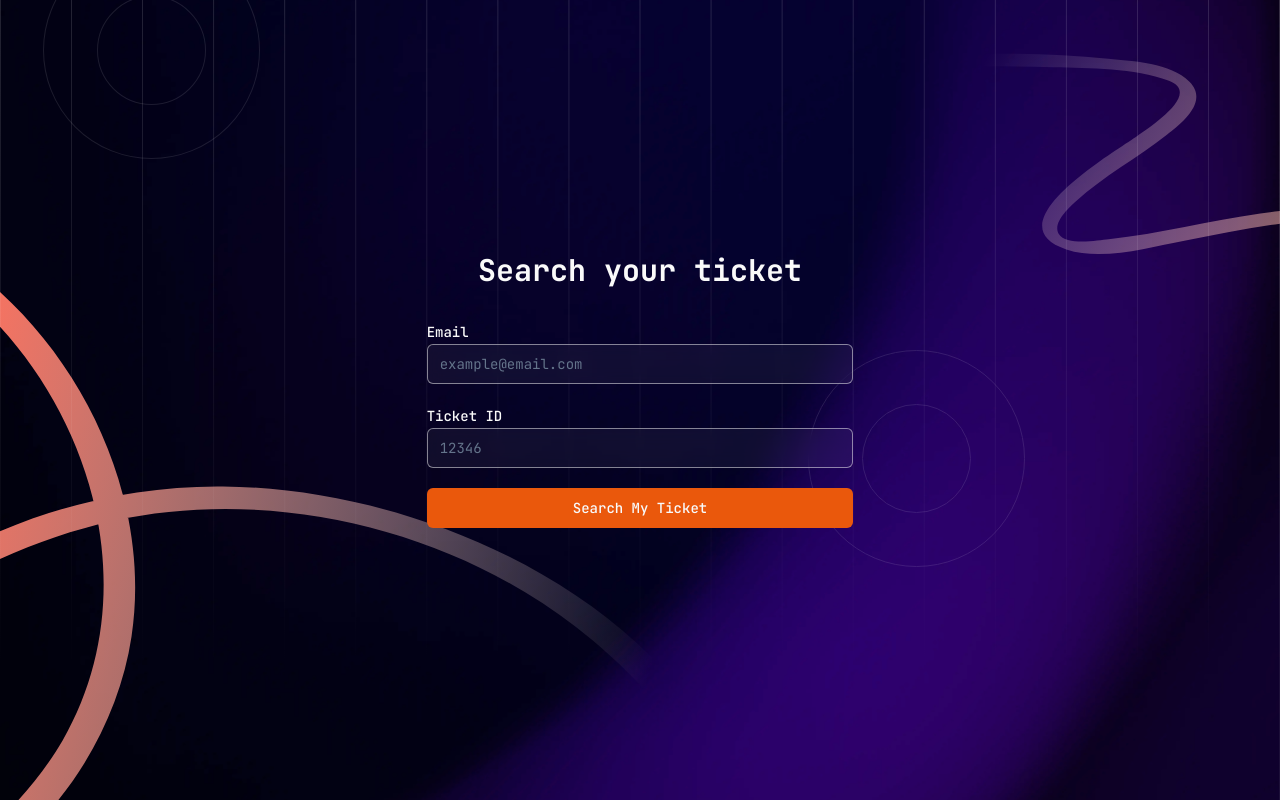
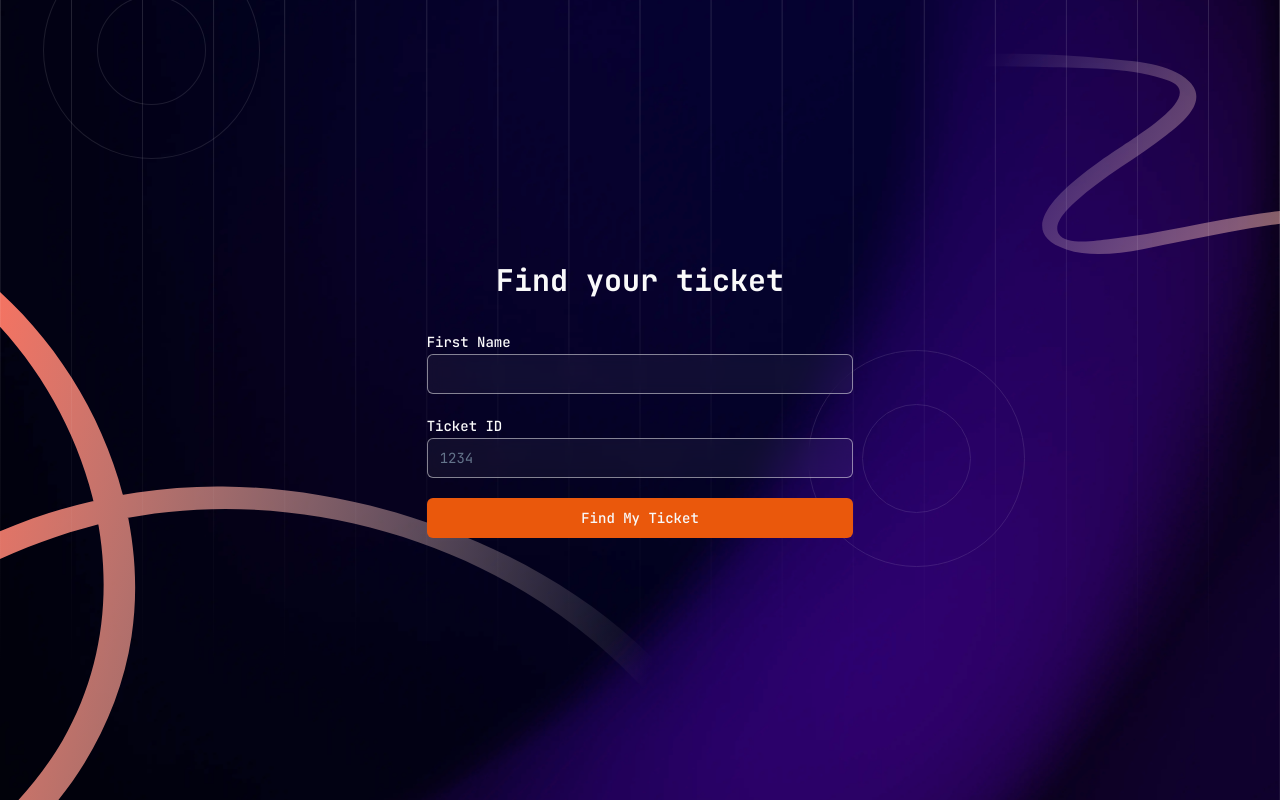
Before and after one commit to danielsrbueno/ticket-generator, a Next.js app: page /ticket in a window 1280 px wide. Built offline with nearby package versions, Linux system fonts and the light colour scheme.

Commit message:
feat: add database integration

```diff
--- a/app/ticket/[ticketId]/page.js
+++ b/app/ticket/[ticketId]/page.js
@@ -1,15 +1,61 @@
-//"use client"
+"use client"
+import { useEffect, useState } from "react"
+import { useParams } from "next/navigation"
 import Image from "next/image"
 import { Github } from "lucide-react"
+import api from "@/services/api"
 
-export default function Ticket({ fullname, email, github, ticketcode }) {
-    ticketcode = "#01609"
-    email = "contato@danbueno.com"
-    github = "danielsrbueno"
-    userimg = "https://avatars.githubusercontent.com/u/111004405"
-    fullname = "Daniel da Silva Ramos Bueno"
-    fullname = fullname.split(" ")
-    fullname = fullname[0] + " " + fullname[fullname.length -1]
+export default function Ticket() {
+    const { ticketId } = useParams()
+    const [ticket, setTicket] = useState(null)
+    const [avatarUrl, setAvatarUrl] = useState(null)
+
+    const id = ticketId?.split("-")[1]
+    const userName = ticketId?.split("-")[0]
+
+    useEffect(() => {
+        async function getTicket() {
+            try {
+                const response = await api.get('/ticket', {
+                    params: {
+                        id: id,
+                        userName: userName,
+                    }
+                })
+                setTicket(response.data)
+            } catch (error) {
+                console.error('Failed to fetch ticket:', error)
+            }
+        }
+        getTicket()
+    }, [])
+
+    useEffect(() => {
+        async function getGitHubProfileImage() {
+            if (ticket?.userGithub)
+                try {
+                    const response = await fetch(`https://api.github.com/users/${ticket?.userGithub}`)
+
+                    if (!response.ok)
+                        throw new Error(`Error: ${response.status} - ${response.statusText}`)
+
+                    const userData = await response.json()
+                    setAvatarUrl(userData.avatar_url)
+                } catch (error) {
+                    console.error('Failed to fetch GitHub profile image:', error)
+                }
+
+        }
+        getGitHubProfileImage()
+    }, [ticket?.userGithub])
+
+    const ticketid = ticket?.ticketId
+    const ticketcode = ticketid?.split("-")[1]
+    const email = ticket?.userEmail
+    const github = ticket?.userGithub
+    let fullname = ticket?.userName
+    fullname = fullname?.split(" ")
+    fullname = fullname ? fullname[0] + " " + fullname[fullname.length - 1] : ""
 
     return (
         <div className="w-screen h-screen bg-slate-950 flex flex-col items-center justify-center text-zinc-50 background gap-8">
@@ -36,9 +82,9 @@ export default function Ticket({ fullname, email, github, ticketcode }) {
                 <div className="flex gap-4">
                     <img
                         className="rounded-lg"
-                        src={userimg}
                         width={80}
-                        alt="Coding Conf Logo"
+                        alt="Github Avatar"
+                        src={avatarUrl || "/favicon.ico"}
                     />
                     <div className="h-full flex flex-col gap-2 py-2">
                         <p className="font-semibold text-lg">{fullname}</p>
@@ -49,7 +95,7 @@ export default function Ticket({ fullname, email, github, ticketcode }) {
                     </div>
                 </div>
                 <div className="absolute left-[27.46rem] flex items-center rotate-90 text-zinc-50/60 text-xl font-extralight">
-                    <p>{ticketcode}</p>
+                    <p>{`#${ticketcode}`}</p>
                 </div>
             </div>
         </div>
--- a/app/ticket/page.js
+++ b/app/ticket/page.js
@@ -3,48 +3,51 @@
 import { useForm } from "react-hook-form"
 import { z } from "zod"
 import { zodResolver } from "@hookform/resolvers/zod"
-import { useState } from "react"
 import { InputWithLabel } from "@/components/inputWithLabel"
 import { Button } from "@/components/ui/button"
+import { useRouter } from 'next/navigation'
 
-const searchTicketSchema = z.object({
-    email: z.string().email(),
-    ticket: z.coerce.number()
+const findTicketSchema = z.object({
+    userName: z.string()
+    .nonempty('Enter your name')
+    .transform(name => {
+        return name.trim().split(' ')[0].toLocaleLowerCase()
+    }),
+    ticketId: z.coerce.number()
+        .min(1000, 'Ticket ID must be at least 1000')
 })
 
-export default function SearchTicket(){
-    const { register, handleSubmit, formState: {errors} } = useForm({
-        resolver: zodResolver(searchTicketSchema)
+export default function FindTicket() {
+    const { register, handleSubmit, formState: { errors } } = useForm({
+        resolver: zodResolver(findTicketSchema)
     })
 
-    const [output, setOutput] = useState("")
+    const router = useRouter()
 
-    function searchTicket(data) {
-        setOutput(JSON.stringify(data))
+    async function findTicket(data) {
+        router.push(`/ticket/${data.userName}-${data.ticketId}`)
     }
 
     return (
         <div className="w-screen h-screen bg-slate-950 flex flex-col items-center justify-center text-zinc-50 background gap-8">
-            <h1 className="text-3xl font-bold">Search your ticket</h1>
-            <form onSubmit={handleSubmit(searchTicket)} className="w-1/3 flex flex-col items-center gap-5">
+            <h1 className="text-3xl font-bold">Find your ticket</h1>
+            <form onSubmit={handleSubmit(findTicket)} className="w-1/3 flex flex-col items-center gap-5">
                 <InputWithLabel
-                    id="email"
-                    label="Email"
-                    type="email"
-                    placeholder="example@email.com"
-                    register={register('email')}
-                    error={errors.email?.message}
+                    id="userName"
+                    label="First Name"
+                    type="text"
+                    register={register('userName')}
+                    error={errors.userName?.message}
                 />
                 <InputWithLabel
                     id="ticket"
                     label="Ticket ID"
                     type="text"
-                    placeholder="12346"
-                    register={register('ticket')}
-                    error={errors.ticket?.message}
+                    placeholder="1234"
+                    register={register('ticketId')}
+                    error={errors.ticketId?.message}
                 />
-                <Button className="w-full bg-orange-600 hover:bg-orange-700" type="submit">Search My Ticket</Button>
-                <pre>{output}</pre>
+                <Button className="w-full bg-orange-600 hover:bg-orange-700" type="submit">Find My Ticket</Button>
             </form>
         </div>
     )
--- a/components/form.js
+++ b/components/form.js
@@ -3,11 +3,12 @@
 import { useForm } from "react-hook-form"
 import { z } from "zod"
 import { zodResolver } from "@hookform/resolvers/zod"
-import { useState } from "react"
 import { InputWithLabel } from "@/components/inputWithLabel"
 import { Button } from "@/components/ui/button"
+import { useRouter } from 'next/navigation'
+import api from "@/services/api"
 
-const createUserSchema = z.object({
+const createTicketSchema = z.object({
     fullname: z.string()
     .nonempty('Enter your name')
     .transform(name => {
@@ -26,17 +27,22 @@ const createUserSchema = z.object({
 
 export default function Form() {
     const { register, handleSubmit, formState: {errors} } = useForm({
-        resolver: zodResolver(createUserSchema)
+        resolver: zodResolver(createTicketSchema)
     })
 
-    const [output, setOutput] = useState('')
+    const router = useRouter()
 
-    function createUser(data) {
-        setOutput(JSON.stringify(data))
+    async function createTicket(data) {
+        const response = await api.post('/ticket', {
+            userName: data.fullname,
+            userEmail: data.email,
+            userGithub: data.github
+        })
+        router.push(`/ticket/${response.data.ticketId}`)
     }
 
     return (
-        <form onSubmit={handleSubmit(createUser)} className="w-1/3 flex flex-col items-center gap-5">
+        <form onSubmit={handleSubmit(createTicket)} className="w-1/3 flex flex-col items-center gap-5">
             <InputWithLabel
                 id="fullname"
                 label="Full Name"
@@ -61,7 +67,6 @@ export default function Form() {
                 error={errors.github?.message}
             />
             <Button className="w-full bg-orange-600 hover:bg-orange-700" type="submit">Generate My Ticket</Button>
-            <pre>{output}</pre>
       </form>
     )
 }
--- /dev/null
+++ b/services/api.js
@@ -0,0 +1,10 @@
+import axios from 'axios';
+require('dotenv').config();
+
+const backendUrl = process.env.NEXT_PUBLIC_BACKEND_URL;
+
+const api = axios.create({
+    baseURL: backendUrl,
+});
+
+export default api;
```
